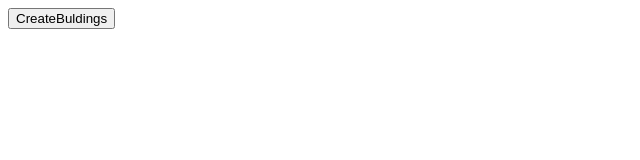
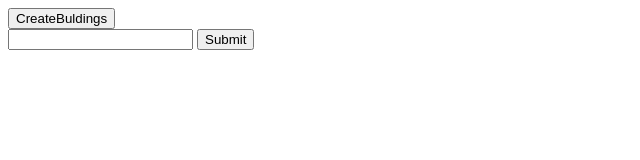
Before and after one commit to applicationsbypaul/PythonResume, a plain HTML site: page Javascript/index.html in a window 1280 px wide. Shown: the whole page, without its empty margins (0-640 px from the left). Drawn offline with Linux system fonts and the light colour scheme.

Commit message:
about to switch laptops :)

```diff
--- a/Javascript/BuldingAlg.js
+++ b/Javascript/BuldingAlg.js
@@ -9,7 +9,9 @@ class Building {
     }
 };
 
- var buildings = [];
+function createBuilding() {
+    var buildings = [];
+}
 /**
  * This function will create the buildings and put them
  * in an array to be examined.
@@ -23,11 +25,18 @@ function createBuildings() {
     let buildingE = new Building("E");
 
    buildings.push(buildingA,buildingB,
-    buildingC,buildingD,buildingE)
-    buildingAlg()
+    buildingC,buildingD,buildingE);
 }
 
+function changeBuilding(building, newValue) {
+    buildings[building].value = newValue;
+    buildingAlg();
+}
+
+
 function buildingAlg() {
+    // Created a highest building to keep track
+
     let highestBuilding = 0;
     for (let index = 0; index < buildings.length; index++) {
         if (index == 0){
--- a/Javascript/index.html
+++ b/Javascript/index.html
@@ -8,8 +8,12 @@
 
     </script>
 </head>
-<body>
+<body onload="createBuilding()">
     <button onclick="createBuildings()">CreateBuldings</button>
+    <form>
+        <input type="text" id="building1">
+        <input type="submit" onclick="changeBuilding(0,1)">
+    </form>
 
 </body>
 </html>
```
